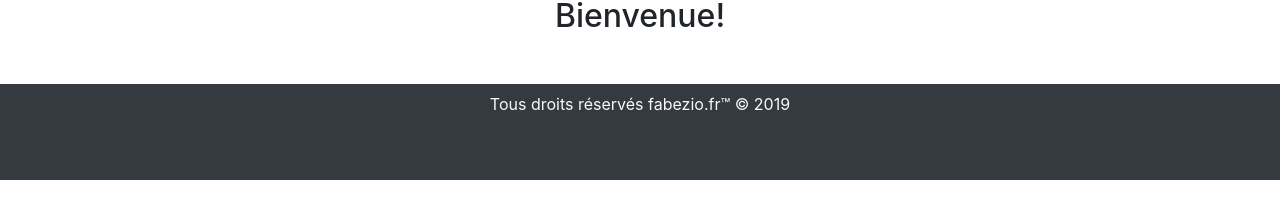
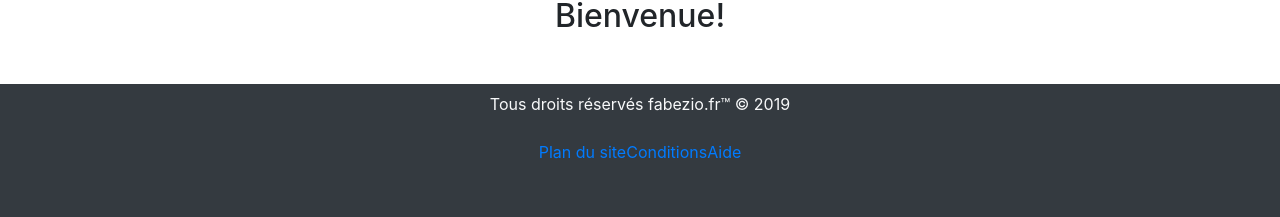
Before and after one commit to Fabezio/fabezio_nuxt, a Nuxt app: page / in a window 1280 px wide. Shown: the part 1177-1394 px from the top of the page. Before the commit the page ends 1357 px from the top, so only its background shows below. Built offline with nearby package versions, Linux system fonts and the light colour scheme.

Commit message:
ajout images portfolio + photo cv

```diff
--- a/components/Footer.vue
+++ b/components/Footer.vue
@@ -1,13 +1,18 @@
 <template>
-    <footer class="bg-dark text-light d-block mx-auto mt-5 pt-2 pb-5"  >
+    <div class="">
+      <footer class="bg-dark text-light d-block mx-auto mt-5 pt-2 pb-5"  >
         <p class="text-center">
           Tous droits réservés fabezio.fr&trade;
           <span>&copy;</span> 2019
         </p>
-      <div class="">
+        <nav class="navbar justify-content-center">
+          <nuxt-link to="/map">Plan du site</nuxt-link>
+          <nuxt-link to="/cgu">Conditions</nuxt-link>
+          <nuxt-link to="/help">Aide</nuxt-link>
+        </nav>
 
-    </div>
-  </footer>
+    </footer>
+  </div>
 </template>
 
 <script>
--- a/components/Navbar.vue
+++ b/components/Navbar.vue
@@ -151,10 +151,10 @@ export default {
     }
   },
   computed: {
-    isActive() {
-      return this.isActive = this.active
-    },
-    },
+    // isActive() {
+    //   return this.isActive = this.active
+    // },
+  },
   methods: {
     userbtn() {
 
```
